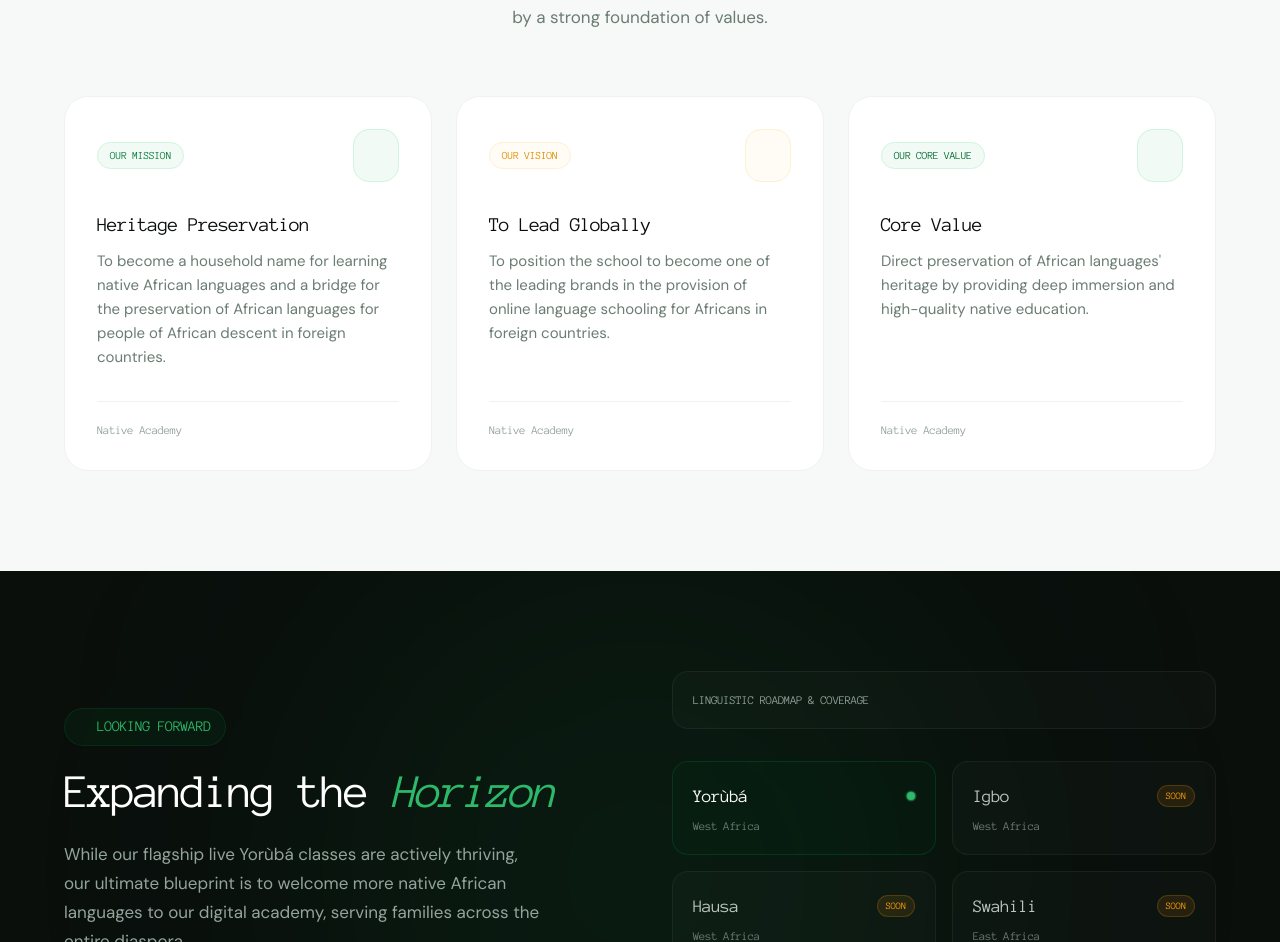
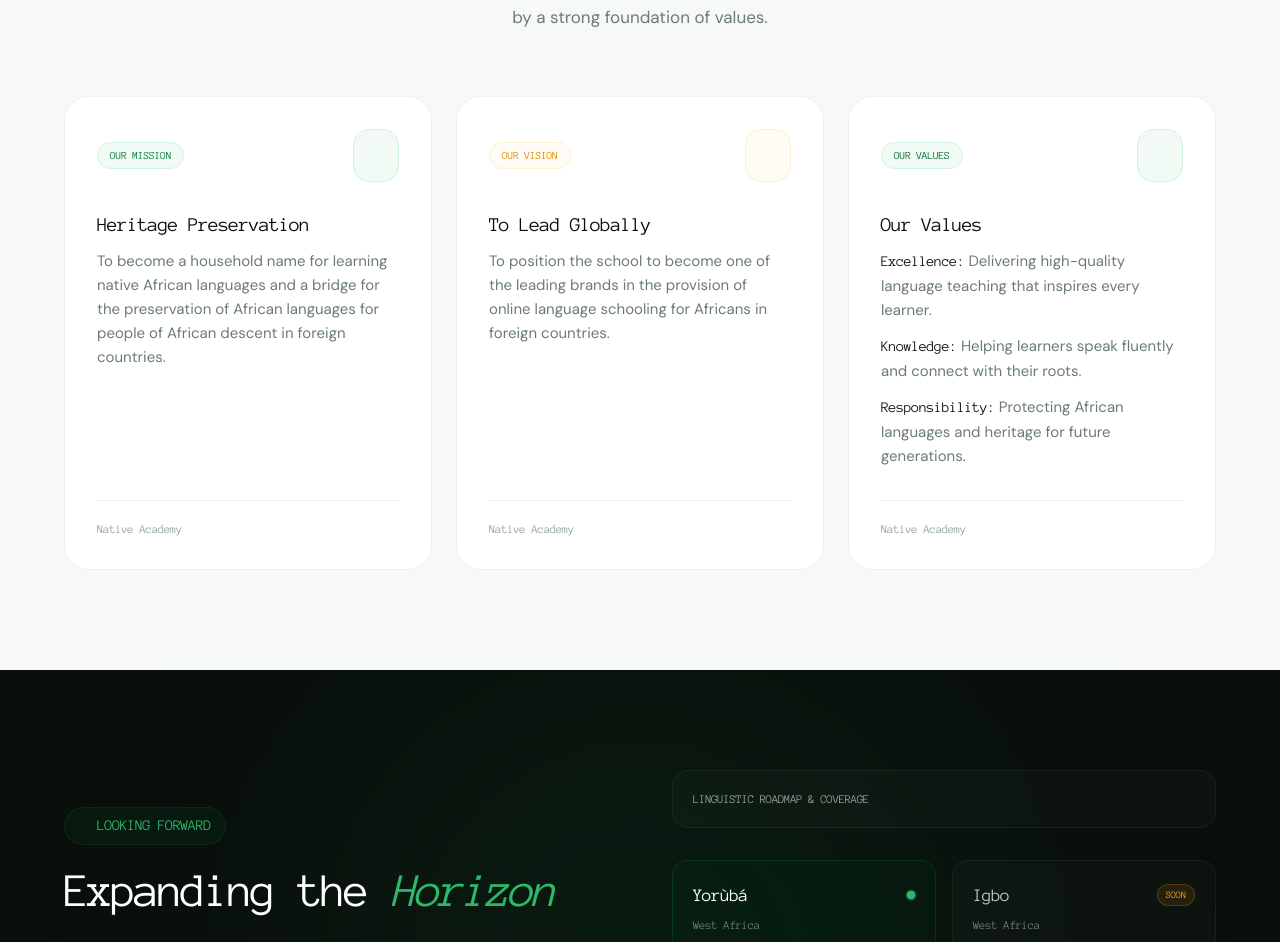
Before and after one commit to Excelia-Studio/native-academy-website, a Next.js app: page /about-us in a window 1280 px wide. Shown: the part 1041-1983 px from the top of the page. Built offline with nearby package versions, Linux system fonts and the light colour scheme; some icons are missing.

Commit message:
whatsapp link, value update

```diff
--- a/app/components/About/AboutFoundation.tsx
+++ b/app/components/About/AboutFoundation.tsx
@@ -59,10 +59,15 @@ const foundations = [
     border: "border-amber-100"
   },
   {
-    badge: 'Our Core Value',
+    badge: 'Our Values',
     icon: Shield01Icon,
-    title: 'Core Value',
-    desc: "Direct preservation of African languages' heritage by providing deep immersion and high-quality native education.",
+    title: 'Our Values',
+    desc: '',
+    values: [
+      { name: 'Excellence', text: 'Delivering high-quality language teaching that inspires every learner.' },
+      { name: 'Knowledge', text: 'Helping learners speak fluently and connect with their roots.' },
+      { name: 'Responsibility', text: 'Protecting African languages and heritage for future generations.' },
+    ],
     colorClass: 'text-green-700 bg-green-50 border-green-150',
     hoverBg: 'hover:bg-green-50/40 hover:border-green-300',
     iconColor: 'text-green-600 bg-green-50 border-green-100',
@@ -131,14 +136,24 @@ export default function AboutFoundation() {
                   <h3 className="font-heading text-lg sm:text-xl text-gray-950 mb-3 group-hover:text-green-800 transition-colors">
                     {item.title}
                   </h3>
-                  <p className="text-gray-500 text-sm sm:text-[15px] leading-[1.6]">
-                    {item.desc}
-                  </p>
+                  {'values' in item && item.values ? (
+                    <ul className="space-y-3 mt-1">
+                      {item.values.map((v, i) => (
+                        <li key={i} className="text-gray-500 text-sm sm:text-[15px] leading-[1.6]">
+                          <span className="font-heading text-gray-900">{v.name}:</span>{' '}
+                          {v.text}
+                        </li>
+                      ))}
+                    </ul>
+                  ) : (
+                    <p className="text-gray-500 text-sm sm:text-[15px] leading-[1.6]">
+                      {item.desc}
+                    </p>
+                  )}
                 </div>
 
                 <div className="mt-8 pt-5 border-t border-gray-100 flex items-center justify-between text-xs text-gray-400 font-heading">
                   <span>Native Academy</span>
-                  <span className="opacity-0 group-hover:opacity-100 transition-opacity text-green-600 font-semibold">Learn more &rarr;</span>
                 </div>
               </motion.div>
             );
--- a/app/components/Contact/ContactDetails.tsx
+++ b/app/components/Contact/ContactDetails.tsx
@@ -147,7 +147,7 @@ export default function ContactDetails() {
             </div>
             <div className="mt-8 pt-4 border-t border-gray-50">
               <a
-                href="https://whatsapp.com/channel/0029VaDPn1tH5JM3M6v7iM0L" // Standard fallback channel link format or wa.me redirect, but since we just have details we direct to standard WA
+                href="https://whatsapp.com/channel/0029VaydlXx1NCrUlQ8elb2O" // Standard fallback channel link format or wa.me redirect, but since we just have details we direct to standard WA
                 target="_blank"
                 rel="noopener noreferrer"
                 className="inline-flex items-center gap-1.5 font-heading text-sm text-green-600 font-semibold no-underline"
@@ -189,7 +189,7 @@ export default function ContactDetails() {
             <motion.a
               whileHover={{ scale: 1.05, y: -2 }}
               whileTap={{ scale: 0.95 }}
-              href="https://whatsapp.com/channel/0029VaDPn1tH5JM3M6v7iM0L"
+              href="https://whatsapp.com/channel/0029VaydlXx1NCrUlQ8elb2O"
               target="_blank"
               rel="noopener noreferrer"
               className="inline-flex items-center gap-2 px-5 py-2.5 bg-white border border-gray-100 rounded-full text-sm font-semibold text-gray-600 hover:text-green-600 hover:border-green-200 shadow-xs no-underline"
--- a/app/components/Footer/Footer.tsx
+++ b/app/components/Footer/Footer.tsx
@@ -13,7 +13,7 @@ import {
 const socials = [
   { icon: FacebookIcon, label: 'Facebook', href: 'https://www.facebook.com/p/Native-Academy-61578914925330/' },
   { icon: InstagramIcon, label: 'Instagram', href: 'https://www.instagram.com/reel/DNvaD4wYkUf/' },
-  { icon: WhatsappIcon, label: 'Whatsapp', href: 'https://whatsapp.com/channel/0029VaDPn1tH5JM3M6v7iM0L' },
+  { icon: WhatsappIcon, label: 'Whatsapp', href: 'https://whatsapp.com/channel/0029VaydlXx1NCrUlQ8elb2O' },
 ];
 
 export default function Footer() {
```
